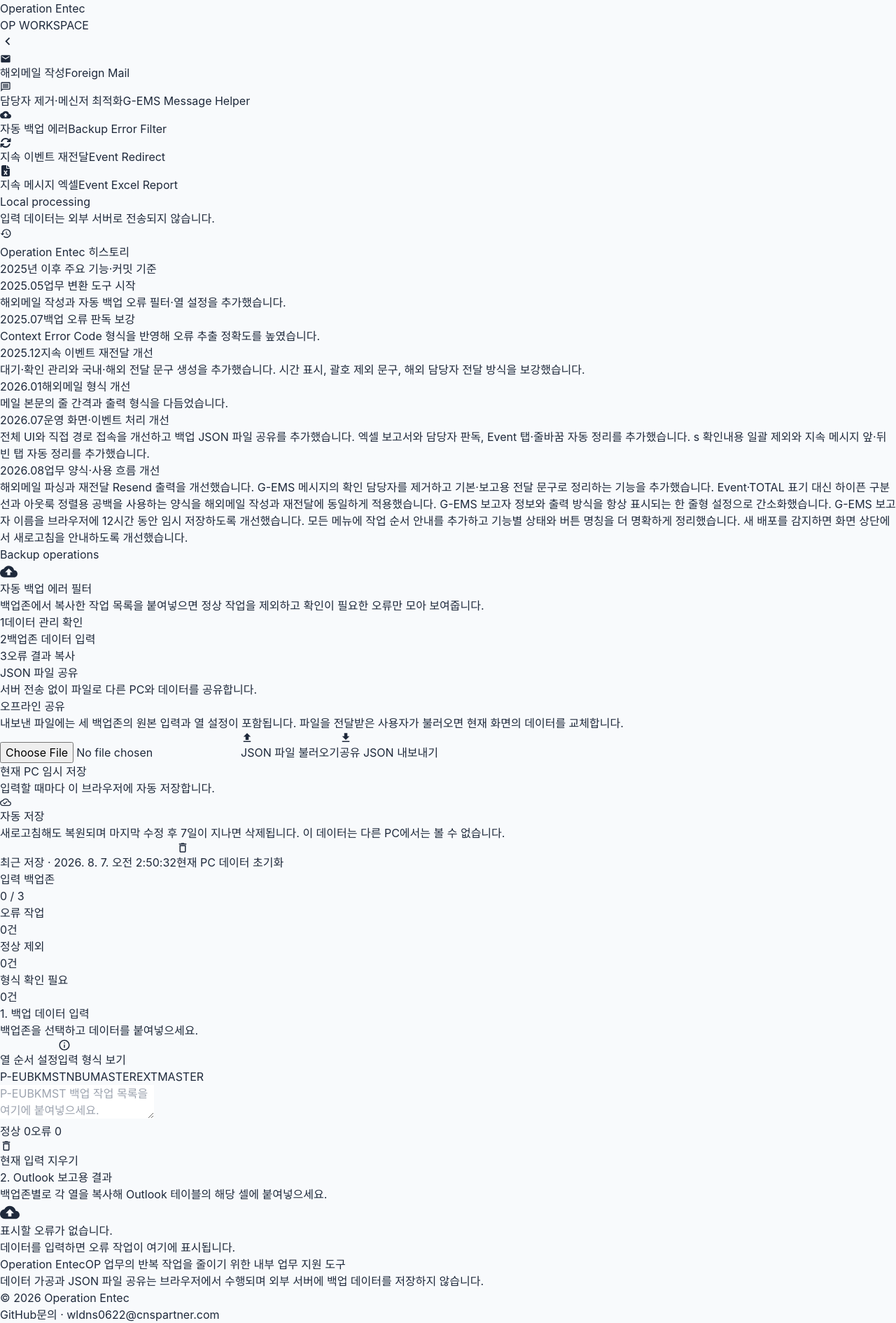
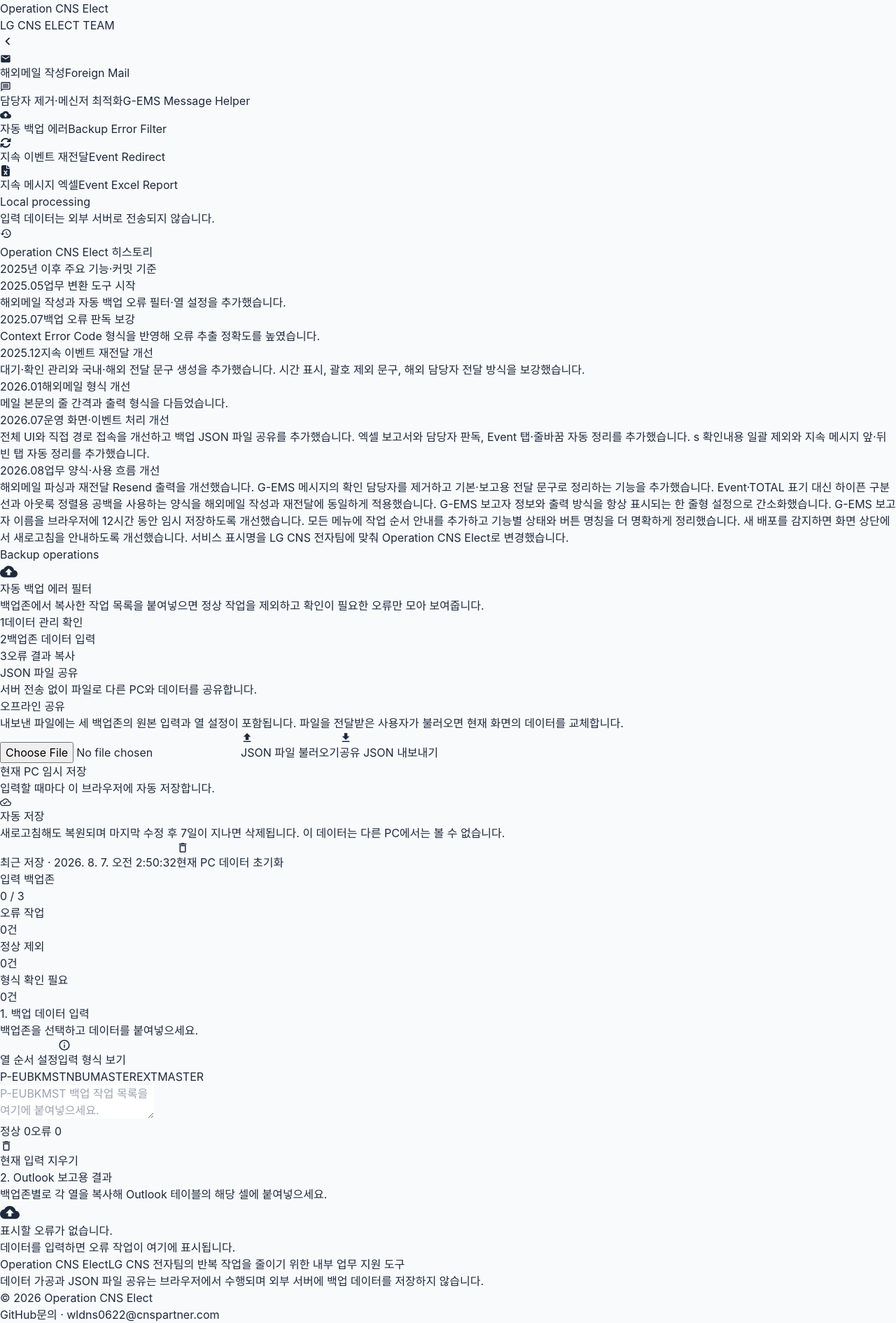
Before and after one commit to chipmunk-dev/Operation-entec, a React (Vite) app: page /auto-backup-error-filter in a window 1280 px wide. Shown: the whole page at 70% size. Built offline with nearby package versions, Linux system fonts and the light colour scheme.

Commit message:
feat: rename workspace to Operation CNS Elect

```diff
--- a/index.html
+++ b/index.html
@@ -5,9 +5,9 @@
     <meta name="viewport" content="width=device-width, initial-scale=1.0" />
     <meta
       name="description"
-      content="반복적인 OP 업무를 빠르고 정확하게 처리하기 위한 내부 업무 지원 도구"
+      content="LG CNS 전자팀의 반복적인 OP 업무를 빠르고 정확하게 처리하기 위한 내부 업무 지원 도구"
     />
-    <title>Operation Entec | OP 업무 지원 도구</title>
+    <title>Operation CNS Elect | OP 업무 지원 도구</title>
   </head>
   <body>
     <div id="root"></div>
--- a/src/App.jsx
+++ b/src/App.jsx
@@ -42,16 +42,16 @@
             <div className="mx-auto flex max-w-[1440px] flex-col gap-4 text-xs text-slate-500 lg:flex-row lg:items-end lg:justify-between">
               <div className="space-y-1.5">
                 <p className="font-semibold text-slate-700">
-                  Operation Entec
+                  Operation CNS Elect
                   <span className="ml-2 font-normal text-slate-400">
-                    OP 업무의 반복 작업을 줄이기 위한 내부 업무 지원 도구
+                    LG CNS 전자팀의 반복 작업을 줄이기 위한 내부 업무 지원 도구
                   </span>
                 </p>
                 <p className="leading-5">
                   데이터 가공과 JSON 파일 공유는 브라우저에서 수행되며 외부 서버에
                   백업 데이터를 저장하지 않습니다.
                 </p>
-                <p className="text-slate-400">© 2026 Operation Entec</p>
+                <p className="text-slate-400">© 2026 Operation CNS Elect</p>
               </div>
               <div className="flex flex-wrap items-center gap-x-5 gap-y-2 font-medium">
                 <a
--- a/src/components/Navbar.jsx
+++ b/src/components/Navbar.jsx
@@ -81,7 +81,8 @@
 G-EMS 보고자 정보와 출력 방식을 항상 표시되는 한 줄형 설정으로 간소화했습니다.
 G-EMS 보고자 이름을 브라우저에 12시간 동안 임시 저장하도록 개선했습니다.
 모든 메뉴에 작업 순서 안내를 추가하고 기능별 상태와 버튼 명칭을 더 명확하게 정리했습니다.
-새 배포를 감지하면 화면 상단에서 새로고침을 안내하도록 개선했습니다.`,
+새 배포를 감지하면 화면 상단에서 새로고침을 안내하도록 개선했습니다.
+서비스 표시명을 LG CNS 전자팀에 맞춰 Operation CNS Elect로 변경했습니다.`,
   },
 ];
 
@@ -95,8 +96,8 @@
       <div className={`min-w-0 transition-opacity ${isOpen ? 'opacity-100' : 'opacity-0'}`}>
         {isOpen && (
           <>
-            <p className="truncate text-base font-bold tracking-tight">Operation Entec</p>
-            <p className="mt-0.5 text-[11px] font-medium text-slate-500">OP WORKSPACE</p>
+            <p className="truncate text-base font-bold tracking-tight">Operation CNS Elect</p>
+            <p className="mt-0.5 text-[11px] font-medium text-slate-500">LG CNS ELECT TEAM</p>
           </>
         )}
       </div>
@@ -167,7 +168,7 @@
         }`}
       >
         <div className="mb-3 border-b border-slate-800 pb-3">
-          <p className="text-sm font-bold text-white">Operation Entec 히스토리</p>
+          <p className="text-sm font-bold text-white">Operation CNS Elect 히스토리</p>
           <p className="mt-1 text-[11px] text-slate-500">
             2025년 이후 주요 기능·커밋 기준
           </p>
--- a/src/utils/backupTransfer.js
+++ b/src/utils/backupTransfer.js
@@ -62,7 +62,7 @@
     throw new Error('공유 JSON 파일의 구조가 올바르지 않습니다.');
   }
   if (candidate.type !== BACKUP_TRANSFER_TYPE) {
-    throw new Error('Operation Entec 자동 백업 공유 파일이 아닙니다.');
+    throw new Error('Operation CNS Elect 자동 백업 공유 파일이 아닙니다.');
   }
   if (candidate.version !== BACKUP_TRANSFER_VERSION) {
     throw new Error('지원하지 않는 공유 JSON 파일 버전입니다.');
```
Also changed, not shown: 1 other file (tests, documents, lock files or other folders).
